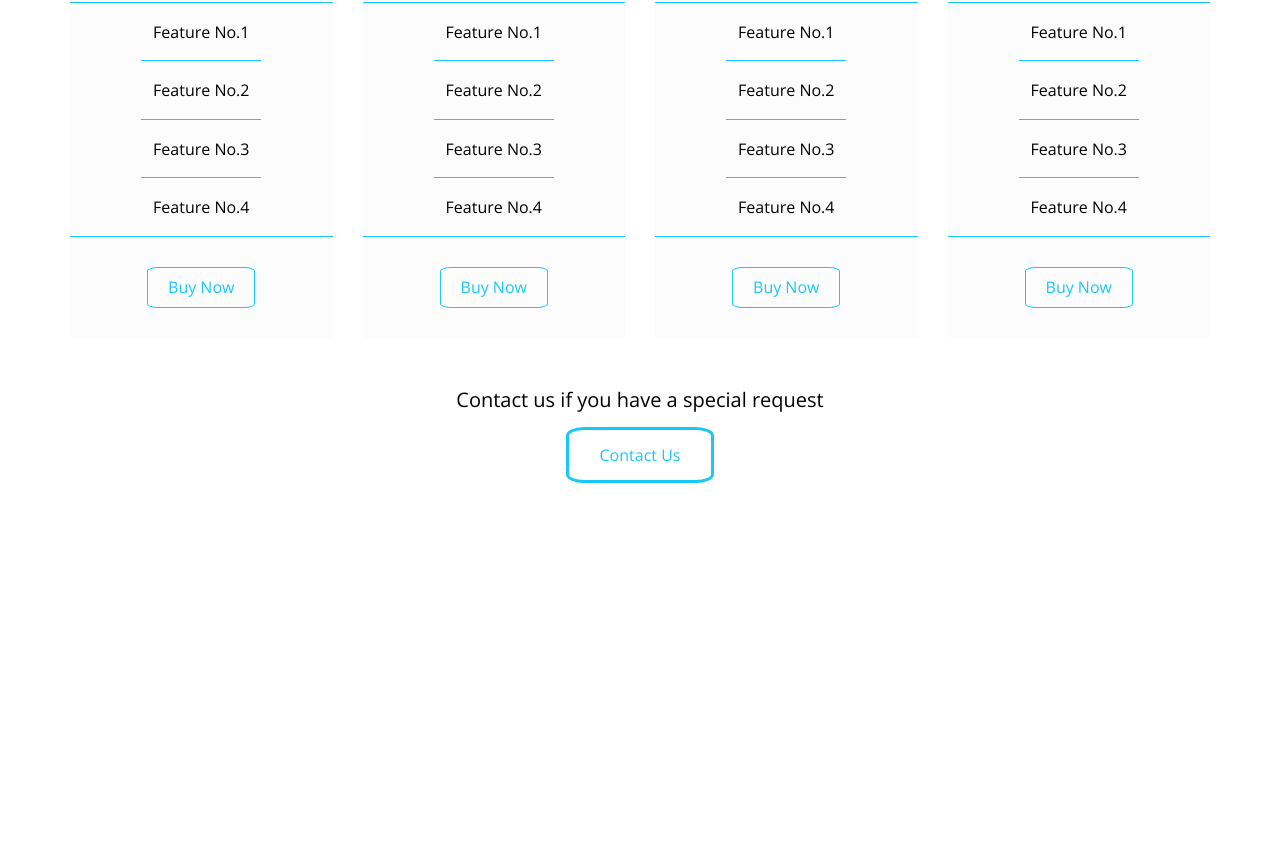
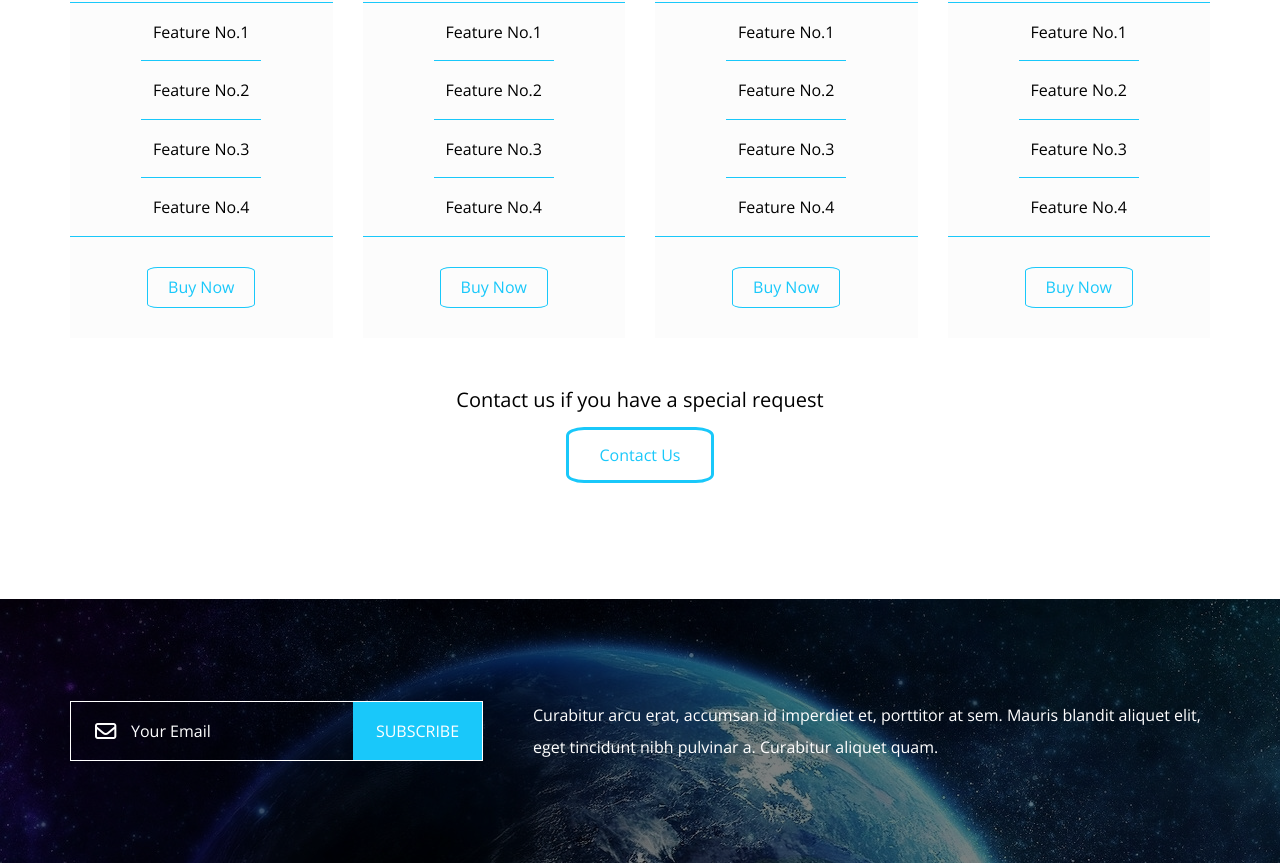
Before and after one commit to OmarKhaled192/Kasper-One-Page-Creative, a plain HTML site: page index.html in a window 1280 px wide. Shown: the part 6744-7607 px from the top of the page. Before the commit the page ends 7343 px from the top, so only its background shows below. Drawn offline with nearby package versions, Linux system fonts and the light colour scheme.

Commit message:
upload subscribe section

```diff
--- a/css/style.css
+++ b/css/style.css
@@ -800,7 +800,7 @@ header nav .form i {
   position: relative;
 }
 .pricing .plans .plan ul li:not(:last-child)::after {
-  content: '';
+  content: "";
   width: 120px;
   height: 1px;
   background-color: var(--main-color);
@@ -845,3 +845,78 @@ header nav .form i {
   color: white;
 }
 /* End Pricing */
+/* Start Subscribe */
+.subscribe {
+  padding-top: var(--section-padding);
+  padding-bottom: var(--section-padding);
+  background-image: url(../images/subscribe.jpg);
+  background-color: cover;
+  position: relative;
+  color: white;
+}
+.subscribe::before {
+  content: "";
+  position: absolute;
+  left: 0;
+  top: 0;
+  width: 100%;
+  height: 100%;
+  background-color: rgb(0 0 0 / 50%);
+}
+.subscribe .container {
+  position: relative;
+  display: flex;
+  align-items: center;
+}
+@media (max-width: 991px) {
+  .subscribe .container {
+    flex-direction: column;
+  }
+}
+.subscribe form {
+  display: flex;
+  position: relative;
+  width: 500px;
+  max-width: 100%;
+}
+.subscribe form i {
+    position: absolute;
+    top: 50%;
+    transform: translateY(-50%);
+    left: 25px;
+}
+.subscribe form input[type="email"] {
+  border: 1px solid white;
+  border-right: none;
+  background: none;
+  color: white;
+  padding: 20px 20px 20px 60px;
+  caret-color: var(--main-color);
+  width: calc(100% -130px);
+}
+.subscribe form input[type="submit"] {
+  width: 130px;
+  background-color: var(--main-color);
+  color: white;
+  padding: 10px 20px;
+  border: 1px solid white;
+  border-left: none;
+  text-transform: uppercase;
+}
+.subscribe form input[type="email"],
+.subscribe form input[type="submit"] {
+  outline: none;
+}
+.subscribe form ::placeholder {
+  color: white;
+}
+.subscribe p {
+  line-height: 2;
+  margin-left: 50px;
+}
+@media (max-width: 991px) {
+  .subscribe p {
+    margin: 30px 0 0;
+  }
+}
+/* End Subscribe  */
--- a/index.html
+++ b/index.html
@@ -433,6 +433,21 @@
     </div>
     </div>
     <!-- End Pricing -->
+    <!-- Start Subscribe -->
+    <div class="subscribe">
+      <div class="container">
+        <form action="">
+          <i class="far fa-envelope fa-lg"></i>
+          <input type="email" name="mail" placeholder="Your Email"/>
+          <input type="submit" value="subscribe" />
+        </form>
+        <p>
+          Curabitur arcu erat, accumsan id imperdiet et, porttitor at sem. Mauris blandit aliquet elit, eget tincidunt
+          nibh pulvinar a. Curabitur aliquet quam.
+        </p>
+      </div>
+    </div>
+    <!-- End Subscribe -->
   </body>
 
 </html>
```
Also changed, not shown: images/subscribe.jpg (added). Lines whose indentation alone changed are shown as unchanged.
